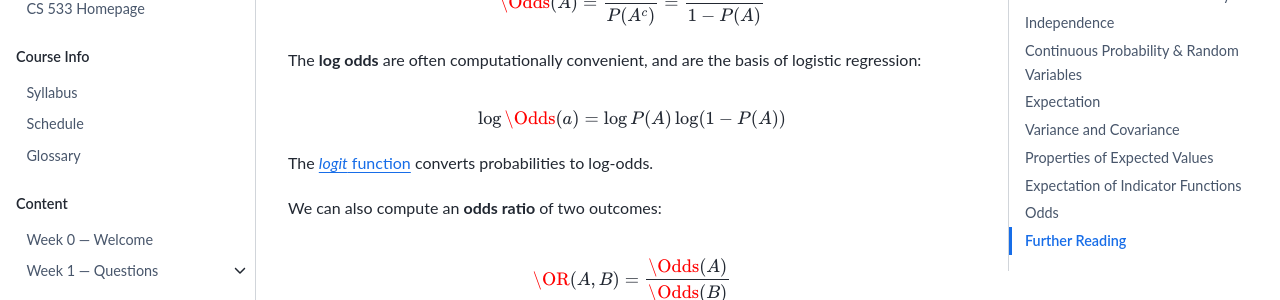
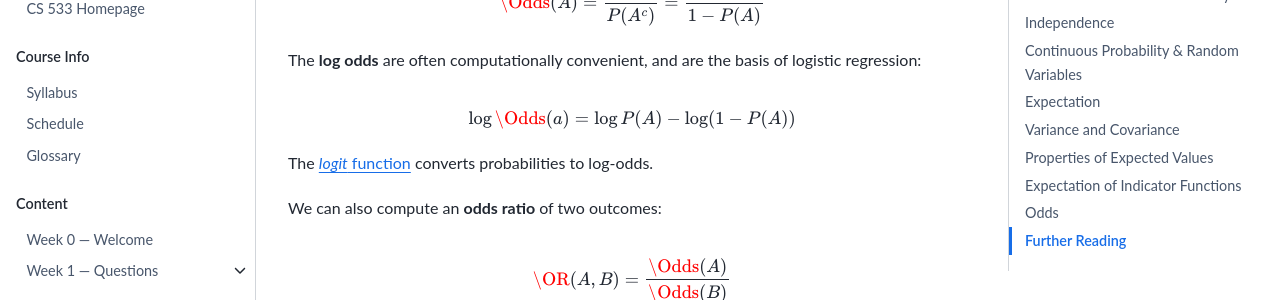
Before and after one commit to mdekstrand/cs533-web, a Jupyter Book: the page built from resources/probability.md, in a window 1280 px wide and 900 px high, scrolled down 8026 px. Shown: the part 150-450 px from the top of the window. Built offline with Jupyter Book 1.0.4 settings and Sphinx 7.4.7 and the Sphinx Book theme 1.1.4, drawn with Linux system fonts in a browser that asks for light colours; pages that are not in the unit, such as notebooks, are missing from menus; a style sheet for code colours, icons or effects is not loaded.

Commit message:
fix log odds

```diff
--- a/resources/probability.md
+++ b/resources/probability.md
@@ -272,7 +272,7 @@ $$\Odds(A) = \frac{P(A)}{P(A^c)} = \frac{P(A)}{1 - P(A)}$$
 
 The **log odds** are often computationally convenient, and are the basis of logistic regression:
 
-$$\log \Odds(a) = \log P(A) \log (1 - P(A))$$
+$$\log \Odds(a) = \log P(A) - \log (1 - P(A))$$
 
 The [*logit* function](glossary.md#logit) converts probabilities to log-odds.
 
```
